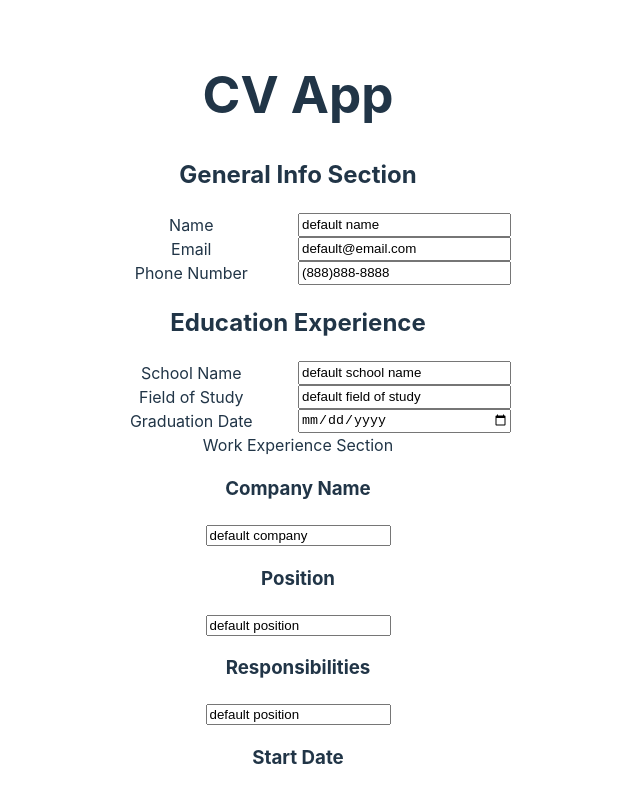
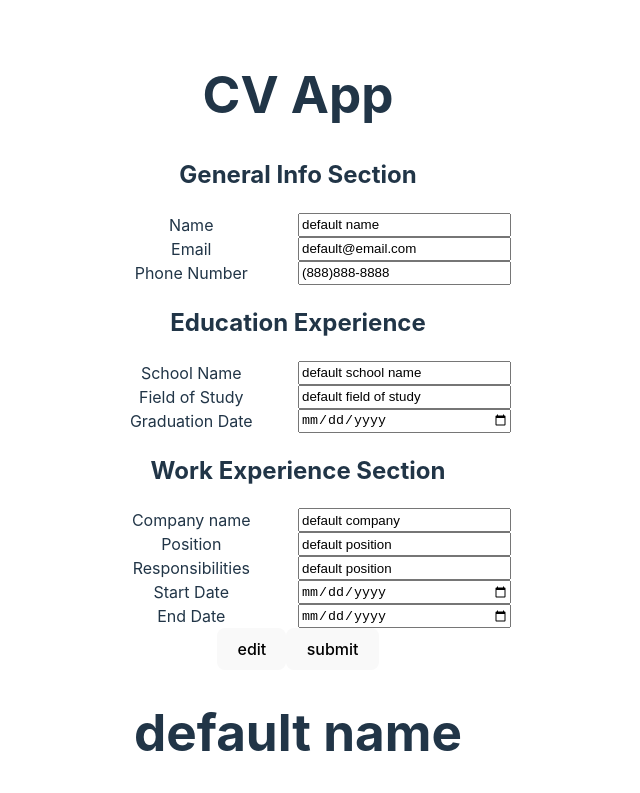
Before and after one commit to futurebound/odin-cv-app, a React (Vite) app: page / in a window 1280 px wide. Shown: the top 793 px of the page, without its empty margins (342-982 px from the left). Built offline with nearby package versions, Linux system fonts and the light colour scheme.

Commit message:
fix: Work section updates on user entry
updated to use custom Input,

```diff
--- a/src/components/Education.jsx
+++ b/src/components/Education.jsx
@@ -12,6 +12,7 @@ function Education({
   return (
     <div>
       <h2>Education Experience</h2>
+      <div className='info-input'>
         <Input
           label='School Name'
           type='text'
@@ -31,6 +32,7 @@ function Education({
           onChange={onGraduationChange}
         />
       </div>
+    </div>
   );
 }
 
--- a/src/components/Work.jsx
+++ b/src/components/Work.jsx
@@ -1,22 +1,55 @@
+/* eslint-disable react/prop-types */
+import Input from './Input.jsx';
 
-// eslint-disable-next-line react/prop-types
-function WorkExperience({ name, position, responsibilities, startDate, endDate, onNameChange, onPositionChange, onResponsibilitiesChange, onStartChange, onEndChange }) {
-
-	return (
-		<div>
-			Work Experience Section
-			<h3>Company Name</h3>
-			<input type="text" value={name} onChange={onNameChange}/>
-			<h3>Position</h3>
-			<input type="text" value={position} onChange={onPositionChange}/>
-			<h3>Responsibilities</h3>
-			<input type="text" value={responsibilities} onChange={onResponsibilitiesChange} />
-			<h3>Start Date</h3>
-			<input type="date" value={startDate} onChange={onStartChange} />
-			<h3>End Date</h3>
-			<input type="date" value={endDate} onChange={onEndChange} />
-		</div>
-	)
+function WorkExperience({
+  name,
+  position,
+  responsibilities,
+  startDate,
+  endDate,
+  onNameChange,
+  onPositionChange,
+  onResponsibilitiesChange,
+  onStartChange,
+  onEndChange,
+}) {
+  return (
+    <div>
+      <h2>Work Experience Section</h2>
+      <div className='info-input'>
+        <Input
+          label='Company name'
+          type='text'
+          value={name}
+          onChange={onNameChange}
+        />
+        <Input
+          label='Position'
+          type='text'
+          value={position}
+          onChange={onPositionChange}
+        />
+        <Input
+          label='Responsibilities'
+          type='text'
+          value={responsibilities}
+          onChange={onResponsibilitiesChange}
+        />
+        <Input
+          label='Start Date'
+          type='date'
+          value={startDate}
+          onChange={onStartChange}
+        />
+        <Input
+          label='End Date'
+          type='date'
+          value={endDate}
+          onChange={onEndChange}
+        />
+      </div>
+    </div>
+  );
 }
 
 export default WorkExperience;
```
Lines whose indentation alone changed are shown as unchanged.
